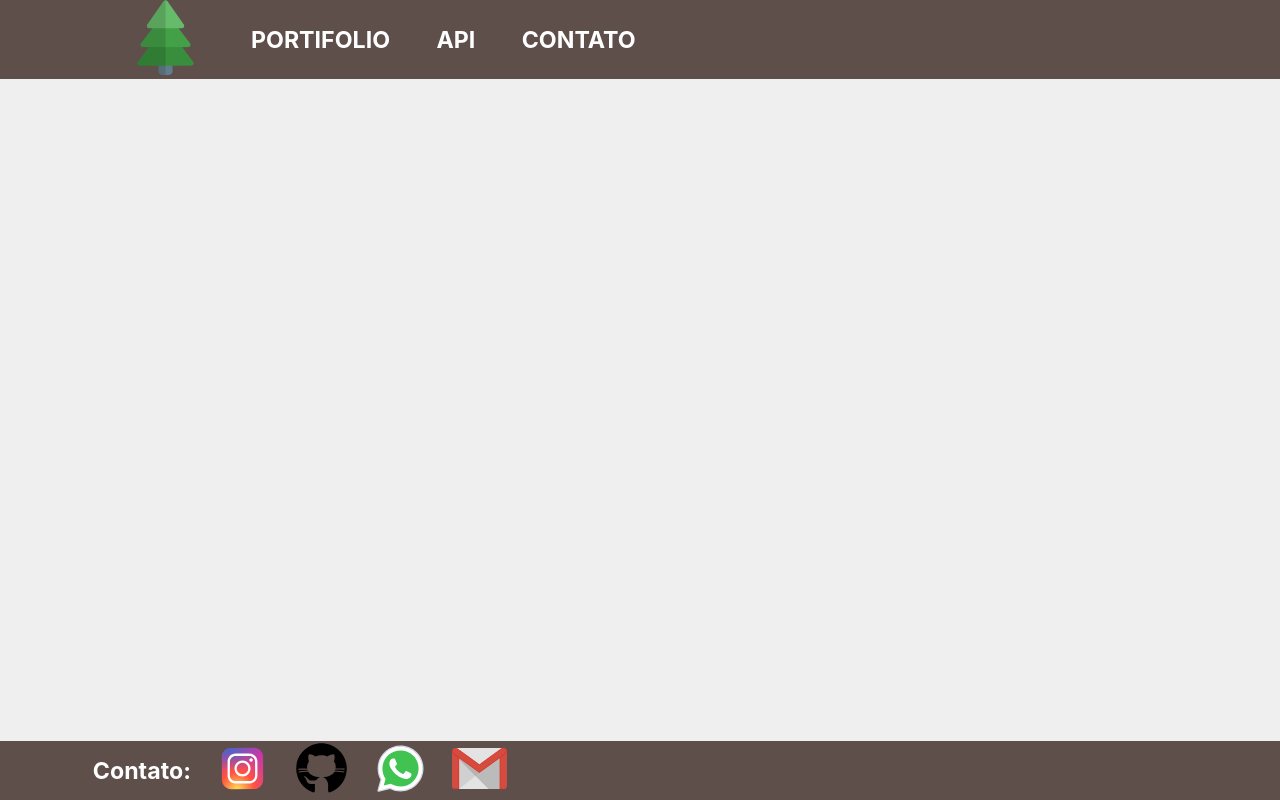
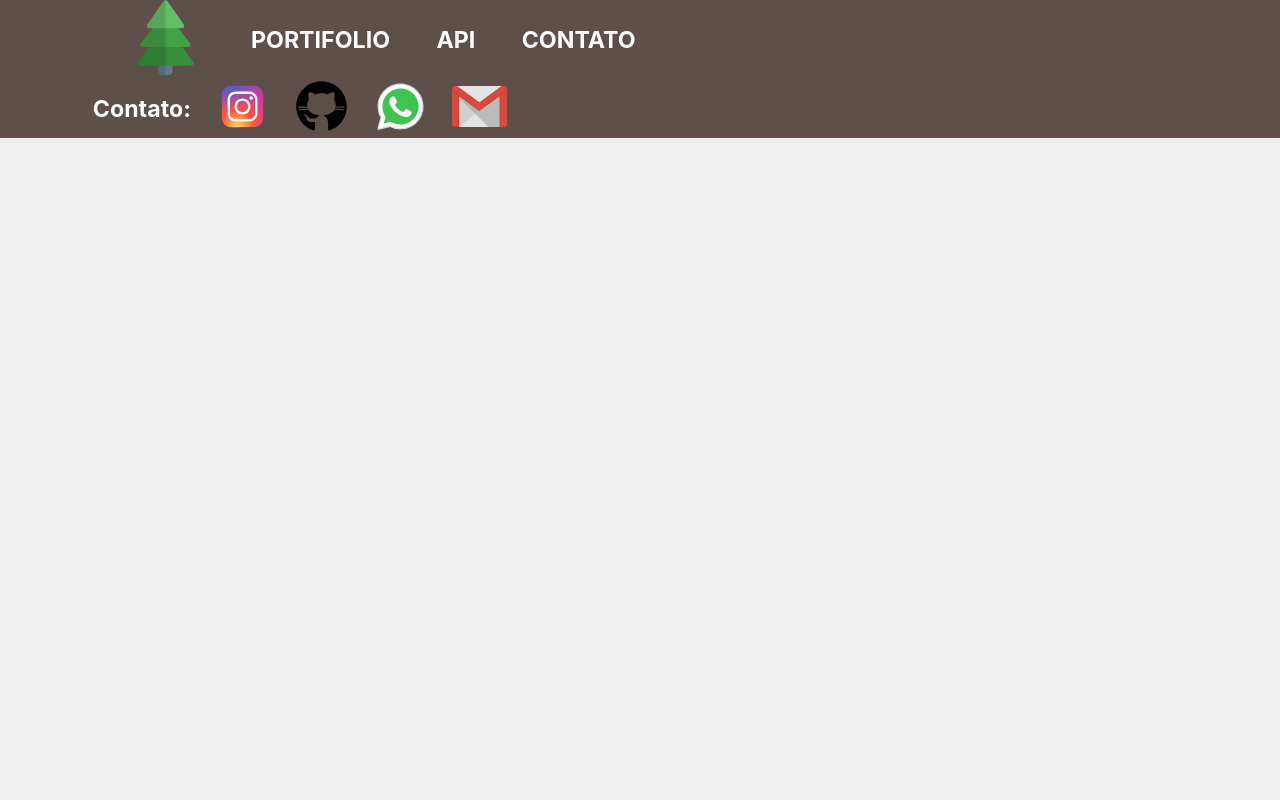
Before and after one commit to rafaelpm0/portifolio-demo-apis, a React (Create React App) app: page / in a window 1280 px wide. Built offline with nearby package versions, Linux system fonts and the light colour scheme.

Commit message:
teste continer

```diff
--- a/src/App.js
+++ b/src/App.js
@@ -12,9 +12,7 @@ function App() {
   return (
     <Router>
       <NavBar />
-      <Container customClass='minHeight'>
 
-      </Container>
       <Footer/>
     </Router>
 
```
